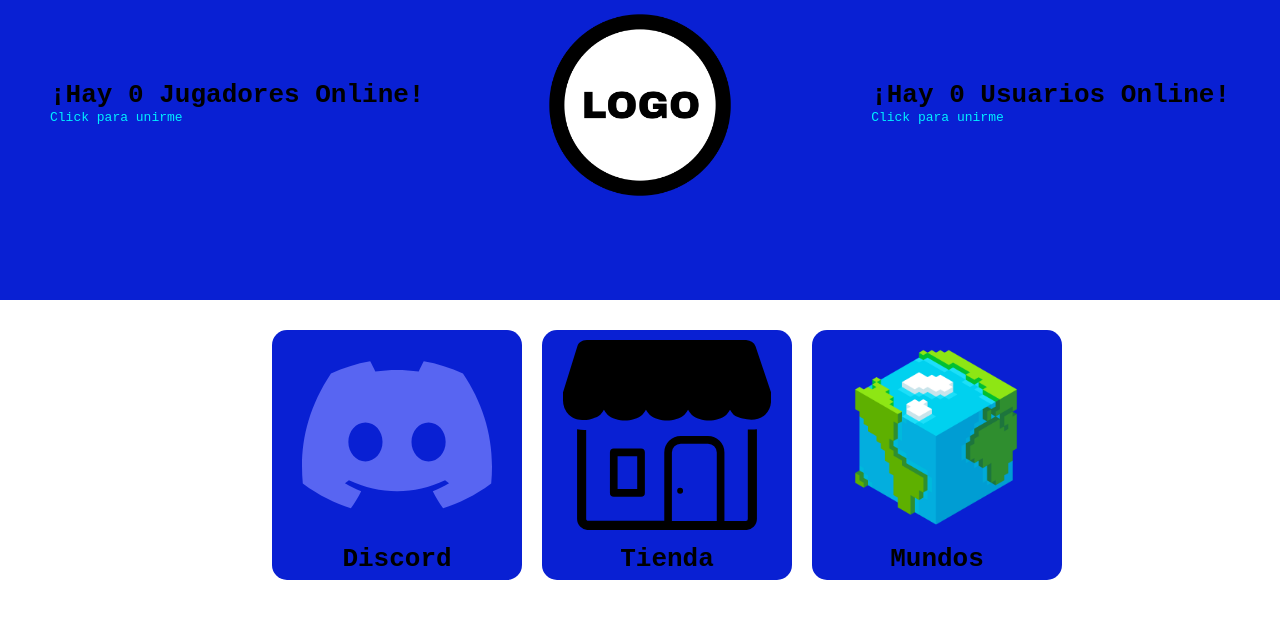
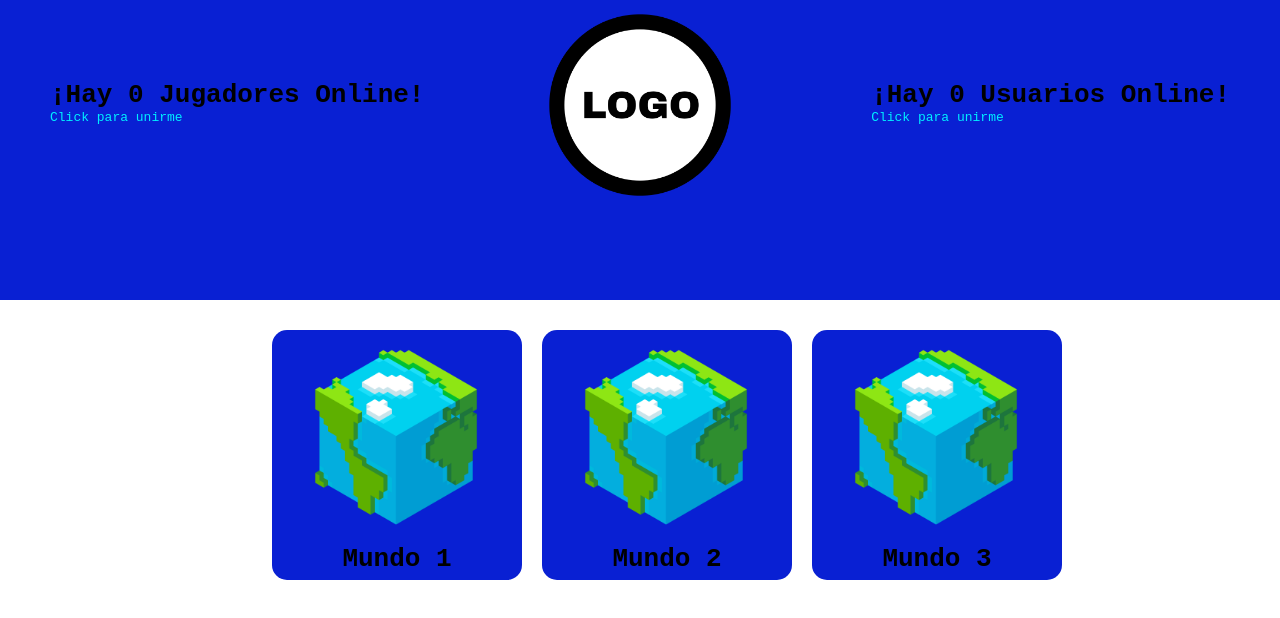
Before and after one commit to thequesing/MCWebsite, a plain HTML site: page mundos.html in a window 1280 px wide. Drawn offline with nearby package versions, Linux system fonts and the light colour scheme; some packages are replaced by stand-ins of ours; no server answers; a script that the page names is missing.

Commit message:
MCWebsite

```diff
--- a/mundos.html
+++ b/mundos.html
@@ -6,7 +6,7 @@
   <meta name="viewport" content="width=device-width, initial-scale=1.0">
   <meta name="title" content="Nombre">
   <meta name="description" content="Web official de Nombre">
-  <link rel='icon' type='image/png' href='./img/logo.png'>
+  <link rel="icon" type='image/png' href="./img/logo.png">
   <title>Nombre - Mundos</title>
   <link rel="stylesheet" href="css/style.css" type="text/css" />
 </head>
@@ -36,20 +36,20 @@
         <div id="buttons">
       <div id="button">
         <a style="text-decoration: none; color: black;"  href="#">
-          <img id="button-img" src="img/discord.svg">
-          <h1>Discord</h1>
+          <img id="button-img" src="./img/worlds.png">
+          <h1>Mundo 1</h1>
         </a>
       </div>
       <div id="button">
         <a style="text-decoration: none; color: black;"  href="#">
-          <img id="button-img" src="./img/store.svg">
-          <h1>Tienda</h1>
+          <img id="button-img" src="./img/worlds.png">
+          <h1>Mundo 2</h1>
         </a>
       </div>
       <div id="button">
-        <a style="text-decoration: none; color: black;"  href="mundos.html">
+        <a style="text-decoration: none; color: black;"  href="#">
           <img id="button-img" src="./img/worlds.png">
-          <h1>Mundos</h1>
+          <h1>Mundo 3</h1>
         </a>
       </div>
     </div>
```
Also changed, not shown: 404.html (+5 -3 lines), index.html (+1 -1 lines).
